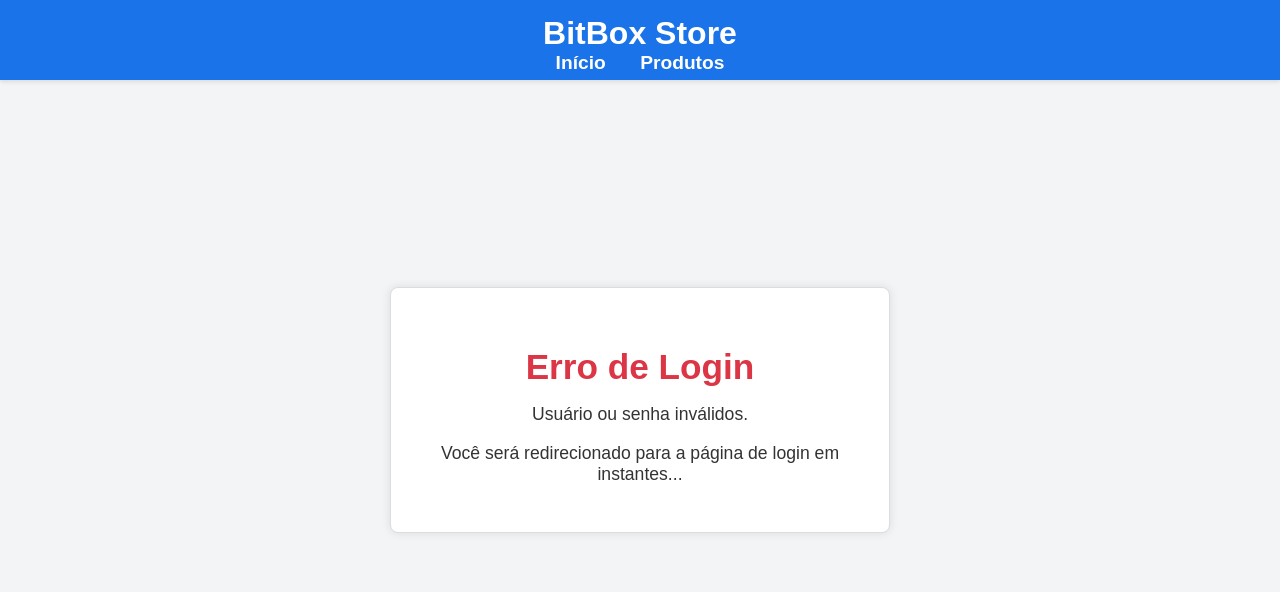
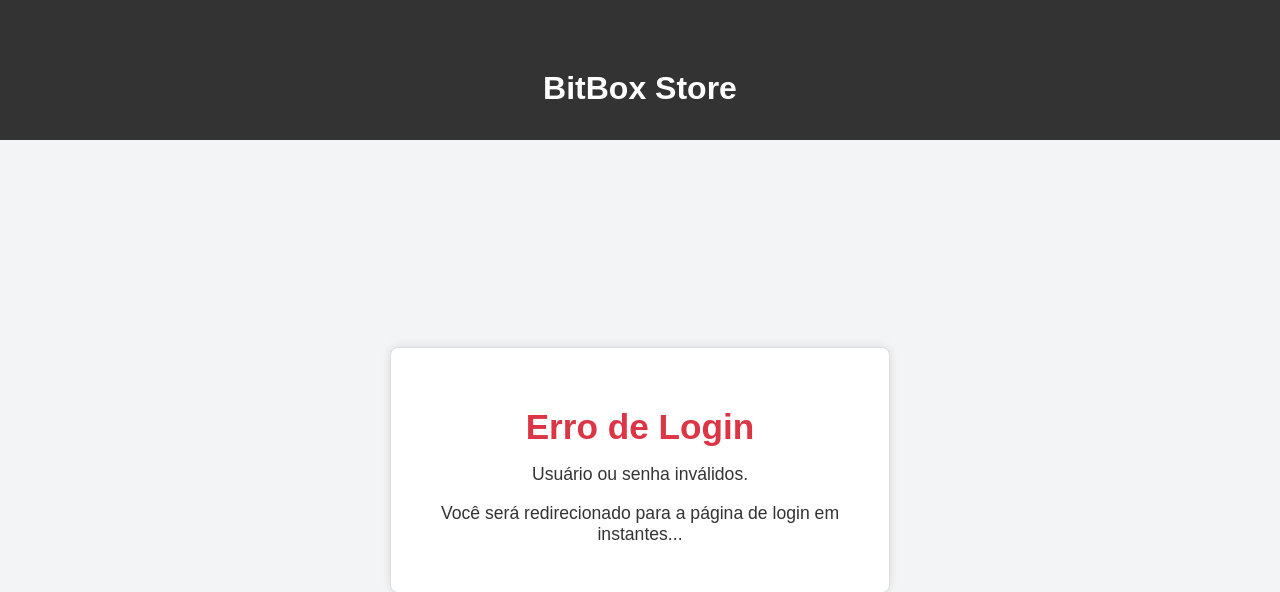
Before and after one commit to DaviG222/Html, a PHP site: page /processa_login.php in a window 1280 px wide. Shown: the top 592 px of the page. Run offline with PHP 8.4, Linux system fonts and the light colour scheme; the visitor is signed in with stand-in values (Sample User, id 1).

Commit message:
Continuação de adaptações de estilização

```diff
--- a/login.php
+++ b/login.php
@@ -42,10 +42,7 @@
 <body>
     <header>
         <h1>BitBox Store</h1>
-        <nav>
-            <a href="index.html">Início</a>
-            <a href="produtos.html">Produtos</a>
-        </nav>
+
     </header>
 
     <main>
--- a/processa_login.php
+++ b/processa_login.php
@@ -26,23 +26,28 @@ if ($usuario === $usuario_correto && password_verify($senha, $senha_correta_hash
         body {
             font-family: sans-serif;
             background-color: #f3f4f6;
-            margin: 0;
+            margin: 0 0;
             display: flex;
             flex-direction: column;
-            min-height: 100vh;
+
         }
         header {
             background-color: #333;
             color: white;
-            padding: 30px;
+            padding: 70px 0;
             text-align: center;
-            min-height: 80px;
+            min-height: 60px;
+            text-align: center;
+            text-height: 10px;
         }
         header h1 {
+            padding: 0px;
             margin: 0;
             font-size: 2em;
+            text-align: center;
+            height: 10px;
         }
-        nav a, nav button {
+      /*  nav a, nav button {
             color: white;
             margin: 230px;
             text-decoration: none;
@@ -50,19 +55,16 @@ if ($usuario === $usuario_correto && password_verify($senha, $senha_correta_hash
             border: none;
             cursor: pointer;
             font-size: 1.2em;
-}
+} */
         main {
-            flex-grow: 1;
-            display: flex;
-            align-items: center;
-            justify-content: center;
-            padding: 20px 0;
+            min-height: calc(100vh - 140px); /*altura da viewport menos header +9 footer */
+            padding: 20px;
         }
         .mensagem-container {
             max-width: 500px;
             margin: 80px auto;
             background-color: white;
-            padding: 30px;
+            padding: 60px 0;
             text-align: center;
             border-radius: 8px;
             box-shadow: 0 0 10px rgba(0,0,0,0.1);
@@ -84,16 +86,13 @@ if ($usuario === $usuario_correto && password_verify($senha, $senha_correta_hash
             min-height: 60px;  /* Ajustando a altura mínima */
             width: 100%;
             min-height: 80px;
-}
+        }
     </style>
 </head>
 <body>
     <header>
         <h1>BitBox Store</h1>
-        <nav>
-            <a href="index.html">Início</a>
-            <a href="produtos.html">Produtos</a>
-        </nav>
+
     </header>
     <main>
         <div class="mensagem-container">
@@ -123,28 +122,31 @@ HTML;
         body {
             font-family: sans-serif;
             background-color: #f3f4f6;
-            margin: 0;
+            margin-top: 0;
+            padding: 0;
             display: flex;
             flex-direction: column;
             min-height: 100vh;
         }
         header {
-            background-color: #1a73e8;
+            background-color: #333;
             color: white;
-            padding: 15px 0;
+            padding: 70px 0;
+            margin: 0;
             text-align: center;
-            box-shadow: 0 2px 4px rgba(0,0,0,0.1);
+            min-height: 80px;
         }
         header h1 {
+            padding: 0px;
             margin: 0;
             font-size: 2em;
         }
-        header nav a {
+       /* header nav a {
             color: white;
             text-decoration: none;
-            margin: 0 15px;
+            margin: 0 0px;
             font-weight: bold;
-        }
+        } */
         main {
             flex-grow: 1;
             display: flex;
@@ -185,10 +187,6 @@ HTML;
 <body>
     <header>
         <h1>BitBox Store</h1>
-        <nav>
-            <a href="index.html">Início</a>
-            <a href="produtos.html">Produtos</a>
-        </nav>
     </header>
     <main>
         <div class="mensagem-container">
--- a/style.css
+++ b/style.css
@@ -21,7 +21,7 @@ body {
 header {
     background-color: #333;
     color: white;
-    padding: 30px;
+    padding: 30px 0;
     text-align: center;
     min-height: 80px;
 }
```
